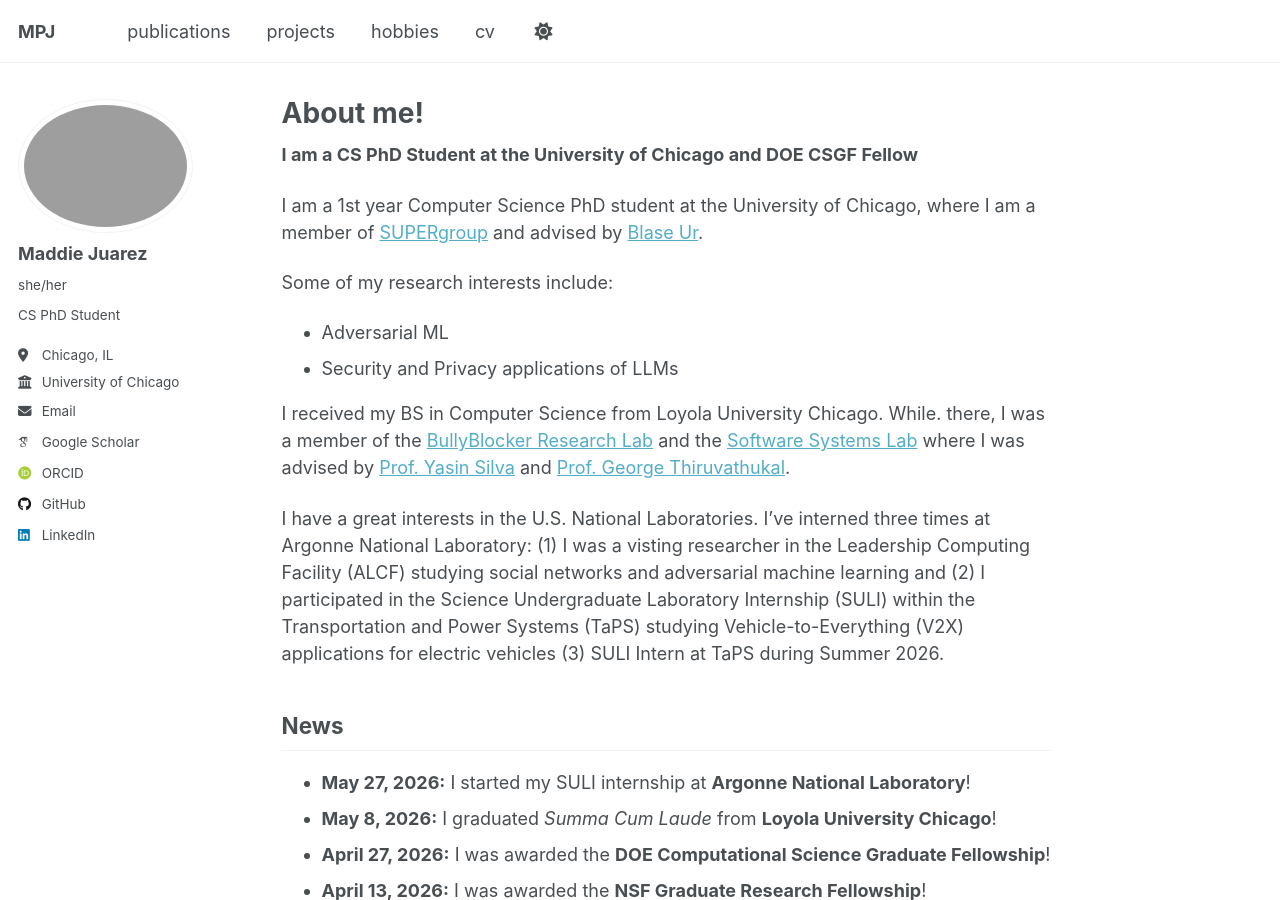
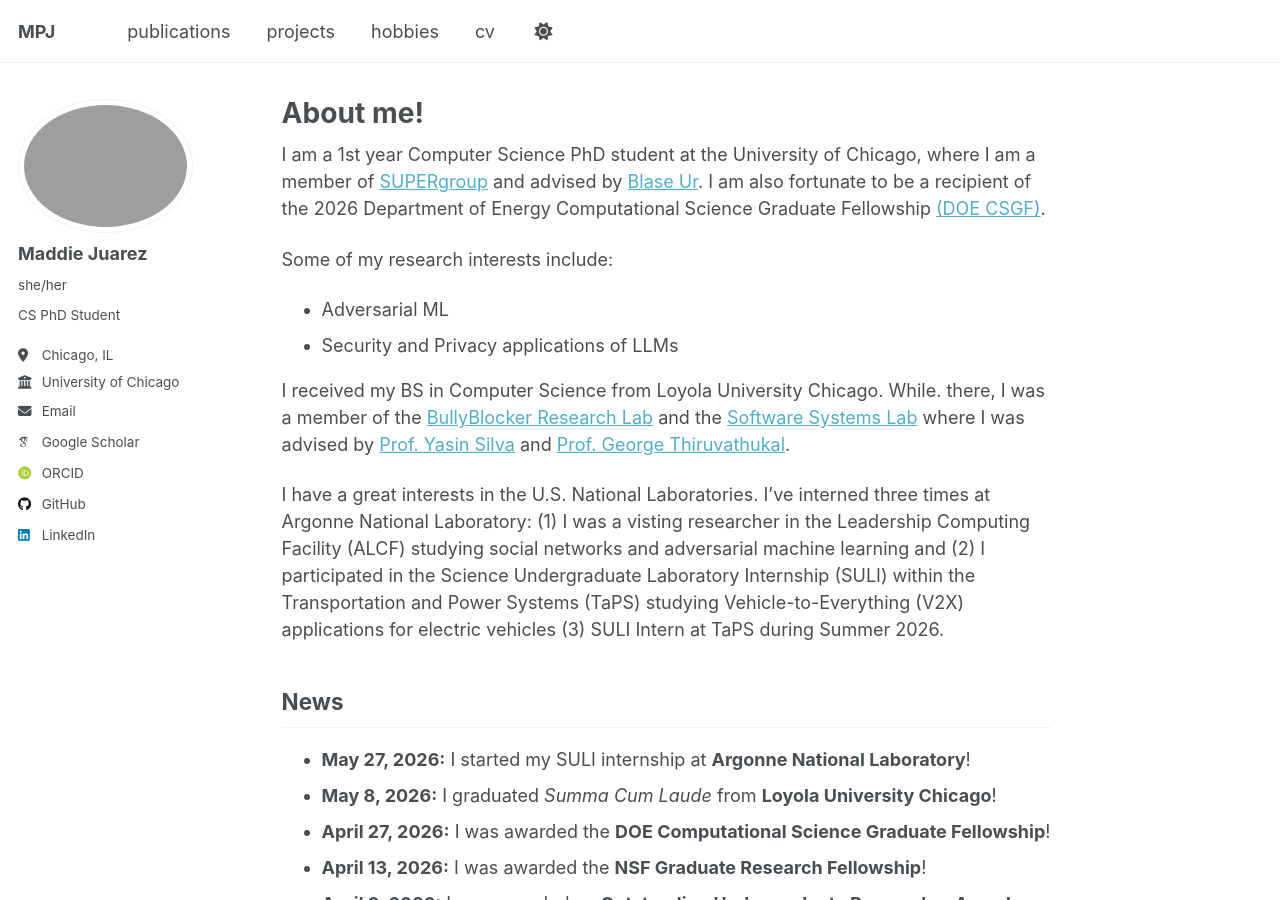
Before and after one commit to mjuarez4/mjuarez4.github.io, a Jekyll site: the page built from _pages/about.md, in a window 1280 px wide and 900 px high. Built offline with Jekyll 4.4.1, drawn with Linux system fonts in a browser that asks for light colours; some web fonts are replaced; a script that is not in the unit is left out.

Commit message:
I struggle with decisiveness

```diff
--- a/_pages/about.md
+++ b/_pages/about.md
@@ -6,9 +6,8 @@ redirect_from:
   - /about/
   - /about.html
 ---
-**I am a CS PhD Student at the University of Chicago and DOE CSGF Fellow**
 
-I am a 1st year Computer Science PhD student at the University of Chicago, where I am a member of [SUPERgroup](https://super.cs.uchicago.edu/) and advised by [Blase Ur](https://www.blaseur.com/).
+I am a 1st year Computer Science PhD student at the University of Chicago, where I am a member of [SUPERgroup](https://super.cs.uchicago.edu/) and advised by [Blase Ur](https://www.blaseur.com/). I am also fortunate to be a recipient of the 2026 Department of Energy Computational Science Graduate Fellowship [(DOE CSGF)](https://www.krellinst.org/csgf/).
 
 Some of my research interests include:
 - Adversarial ML
```
